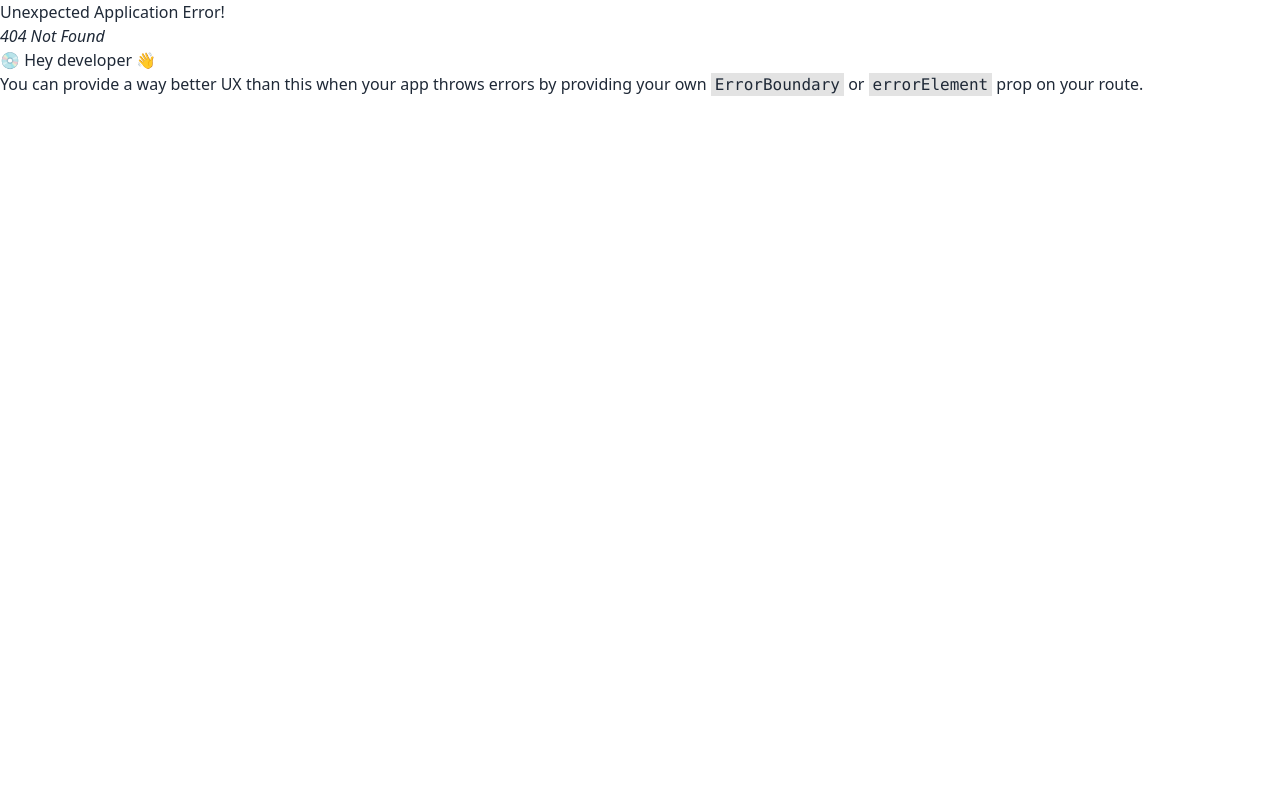
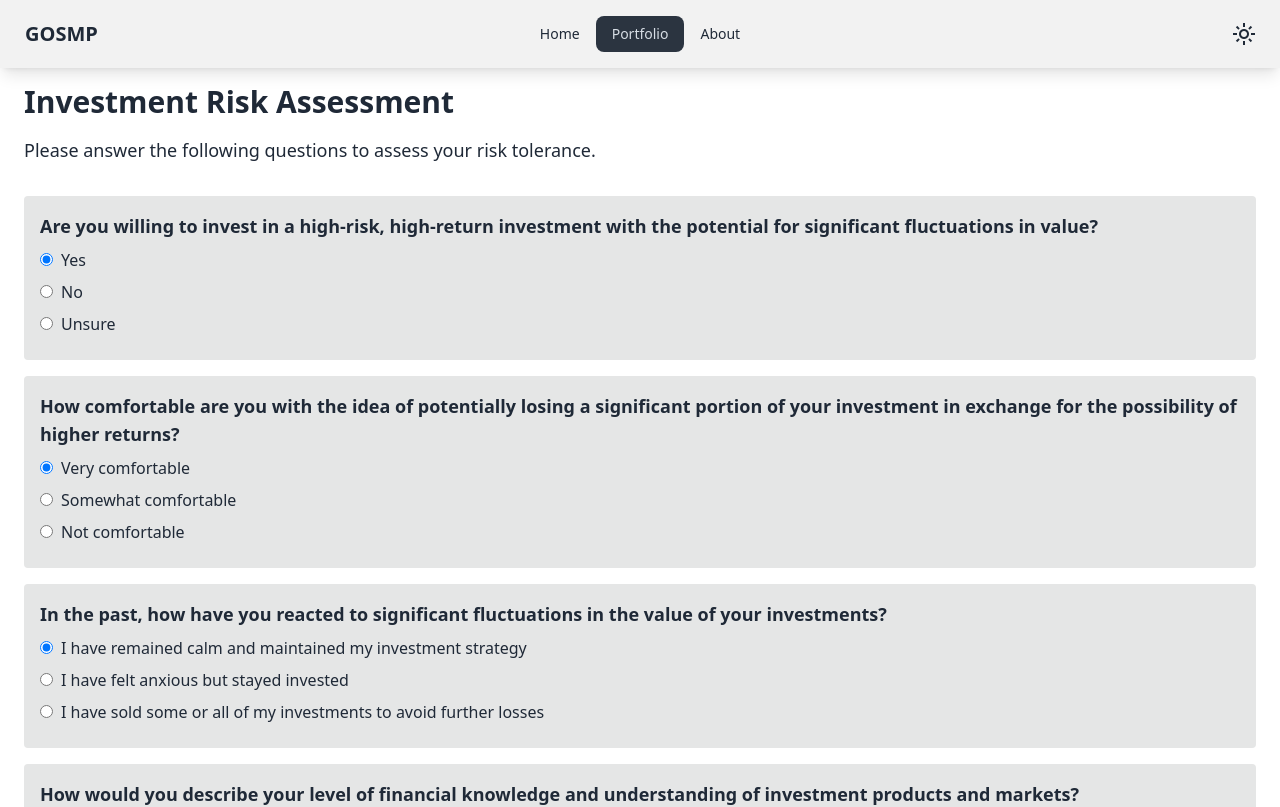
Before and after one commit to sammy429b/GOSMP-UI, a React (Vite) app: page /riskform in a window 1280 px wide. Before the commit this address had no page. Shown: the top 807 px of the page. Built offline with nearby package versions, Linux system fonts and the light colour scheme.

Commit message:
Navbar updated

```diff
--- a/src/App.jsx
+++ b/src/App.jsx
@@ -3,6 +3,7 @@ import UserForm from './pages/UserForm'
 import { BrowserRouter, RouterProvider, createBrowserRouter } from 'react-router-dom'
 import Optimize from './pages/Optimize'
 import App_Layout from './layout/layout'
+import Index from './pages/Index'
 
 
 const router = createBrowserRouter([
@@ -11,6 +12,10 @@ const router = createBrowserRouter([
   children: [
   {
     path: '/',
+    element: <Index/>
+  },
+  {
+    path: '/riskform',
     element: <UserForm/>
   },
   {
--- a/src/components/Navbar.jsx
+++ b/src/components/Navbar.jsx
@@ -1,53 +1,87 @@
-import React, { useEffect, useState } from 'react'
+import React, { useEffect, useState } from "react";
+import { NavLink } from "react-router-dom";
 
 function Navbar() {
-
-    const [theme, setTheme] = useState('light')
+  const [theme, setTheme] = useState("light");
 
   const toggleTheme = () => {
-        if (theme === 'light') {
-            setTheme('dark')
+    if (theme === "light") {
+      setTheme("dark");
     } else {
-            setTheme('light')
+      setTheme("light");
     }
-    }
+  };
 
   useEffect(() => {
-        document.querySelector('html').setAttribute('data-theme', theme)
-    },[theme])
+    document.querySelector("html").setAttribute("data-theme", theme);
+  }, [theme]);
 
   return (
     <>
-            <div className="navbar bg-base-100 shadow-lg">
+      <div className="navbar bg-base-200 shadow-lg">
         <div className="navbar-start">
           <div className="dropdown">
-                        <div tabIndex={0} role="button" className="btn btn-ghost btn-circle">
-                            <svg xmlns="http://www.w3.org/2000/svg" className="h-5 w-5" fill="none" viewBox="0 0 24 24" stroke="currentColor"><path strokeLinecap="round" strokeLinejoin="round" strokeWidth="2" d="M4 6h16M4 12h16M4 18h7" /></svg>
+            <div tabIndex={0} role="button" className="btn btn-ghost lg:hidden">
+              <svg
+                xmlns="http://www.w3.org/2000/svg"
+                className="h-5 w-5"
+                fill="none"
+                viewBox="0 0 24 24"
+                stroke="currentColor"
+              >
+                <path
+                  strokeLinecap="round"
+                  strokeLinejoin="round"
+                  strokeWidth="2"
+                  d="M4 6h16M4 12h8m-8 6h16"
+                />
+              </svg>
             </div>
-                        <ul tabIndex={0} className="menu menu-sm dropdown-content mt-3 z-[1] p-2 shadow bg-base-100 rounded-box w-52">
-                            <li><a>Homepage</a></li>
-                            <li><a>Portfolio</a></li>
-                            <li><a>About</a></li>
+            <ul
+              tabIndex={0}
+              className="menu menu-sm dropdown-content mt-3 z-[1] p-2 shadow bg-base-100 rounded-box w-52"
+            >
+              <li>
+                <NavLink to="/"> Home</NavLink>
+              </li>
+
+              <li>
+                <NavLink to="/riskform">Portfolio</NavLink>
+              </li>
+
+              <li>
+                <NavLink to="/about">About</NavLink>
+              </li>
             </ul>
           </div>
+          <a className="btn btn-ghost text-xl">GOSMP</a>
         </div>
-                <div className="navbar-center">
-                    <a className="btn btn-ghost text-xl">Portfolio optimization</a>
+        <div className="navbar-center hidden lg:flex">
+          <ul className="menu menu-horizontal px-1">
+
+          <li>
+                <NavLink to="/"> Home</NavLink>
+              </li>
+
+              <li>
+                <NavLink to="/riskform">Portfolio</NavLink>
+              </li>
+
+              <li>
+                <NavLink to="/about">About</NavLink>
+              </li>
+          </ul>
         </div>
         <div className="navbar-end">
           <label className="swap swap-rotate mx-4">
             <input onClick={toggleTheme} type="checkbox" />
-                    <span class="swap-on material-symbols-outlined">
-                        dark_mode
-                    </span>
-                    <span class="swap-off material-symbols-outlined">
-                        light_mode
-                    </span>
+            <span class="swap-on material-symbols-outlined">dark_mode</span>
+            <span class="swap-off material-symbols-outlined">light_mode</span>
           </label>
         </div>
       </div>
     </>
-    )
+  );
 }
 
-export default Navbar
+export default Navbar;
--- a/src/components/portfolioTable.jsx
+++ b/src/components/portfolioTable.jsx
@@ -14,8 +14,9 @@ export default function PortfolioTable({ optimizedData }) {
 
                 <span className="divider"></span>
 
-                <div className="flex flex-col gap-y-2">
-                    <p className="text-2xl">Equal weights results</p>
+                <div className="my-2 w-2/3">
+                    <h2 className="text-2xl font-semibold">Equal weights results</h2>
+                    <div className="flex flex-col gap-y-2 my-2 mx-3">
                         <div className="flex flex-row gap-x-2">
                             <span>Portfolio variance</span>
                             <span>{(optimizedData.data.equal_weights_results.portfolio_variance * 100).toFixed(2)}%</span>
@@ -30,10 +31,11 @@ export default function PortfolioTable({ optimizedData }) {
                         </div>
                     </div>
                 </div>
+            </div>
 
             <div className="my-2 w-2/3">
                 <h2 className="text-2xl font-semibold">Optimized Results</h2>
-                <div className="flex flex-col gap-y-2">
+                <div className="flex flex-col gap-y-2 my-2 mx-3">
                     {
                         <div className="flex flex-col gap-y-2">
                             <div className="flex flex-row gap-x-2">
@@ -54,6 +56,7 @@ export default function PortfolioTable({ optimizedData }) {
             </div>
 
             <div className="my-2 w-2/3">
+                <div className="divider"></div>
                 <h2 className="text-xl font-semibold">Invested</h2>
                 <table className="table w-full">
                     <thead>
@@ -83,6 +86,7 @@ export default function PortfolioTable({ optimizedData }) {
                         }
                     </tbody>
                 </table>
+                <div className="divider"></div>
                 <Bar className="w-full"
                     data={{
                         labels: Object.keys(optimizedData.data.optimized_results.invested),
--- a/src/pages/Optimize.jsx
+++ b/src/pages/Optimize.jsx
@@ -289,7 +289,7 @@ export default function Optimize() {
                             <>
                                 <BackTest backtestData={backtestData.data} />
 
-                                <div className="w-full">
+                                <div className="w-full my-2">
                                     <button className="btn btn-neutral w-32"
                                         onClick={() => {
                                             GenerateReport(optimizedData.data, backtestData.data)
--- a/src/pages/UserForm.jsx
+++ b/src/pages/UserForm.jsx
@@ -47,17 +47,17 @@ export default function UserForm() {
 
     return (
         <>
-            <div className=' px-2 my-4'>
+            <div className='px-2 my-4'>
                 <div className='px-4'>
 
-                <h1 className="text-3xl font-bold mb-4">Investment Risk Assessment</h1>
-                <p className="text-lg mb-4">Please answer the following questions to assess your risk tolerance.</p>
+                    <h1 className="text-3xl font-bold mb-4">Investment Risk Assessment</h1>
+                    <p className="text-lg mb-4">Please answer the following questions to assess your risk tolerance.</p>
                 </div>
                 <div className='p-4'>
                     {
                         Object.keys(questions).map((index) => {
                             return (
-                                <div key={index} className="mb-4 bg-[#f0f2f6] p-4">
+                                <div key={index} className="mb-4 bg-base-300 p-4 rounded">
                                     <h2 className="text-lg font-bold mb-2">{questions[index]["question"]}</h2>
                                     <div className=''>
                                         {
@@ -89,7 +89,7 @@ export default function UserForm() {
                 </div>
 
 
-                <button to="/optimize" className="my-4 bg-blue-500 hover:bg-blue-700 text-white font-bold py-2 px-4 rounded ml-3 " onClick={optimizePage}>Optimize</button>
+                <button to="/optimize" className="my-4 bg-blue-500 hover:bg-blue-700 text-white font-bold py-2 px-4 rounded ml-3 " onClick={optimizePage}>Next ></button>
             </div>
         </>
     )
```
Also changed, not shown: src/pages/Index.jsx (added, +11 -0 lines). Lines whose indentation alone changed are shown as unchanged.
